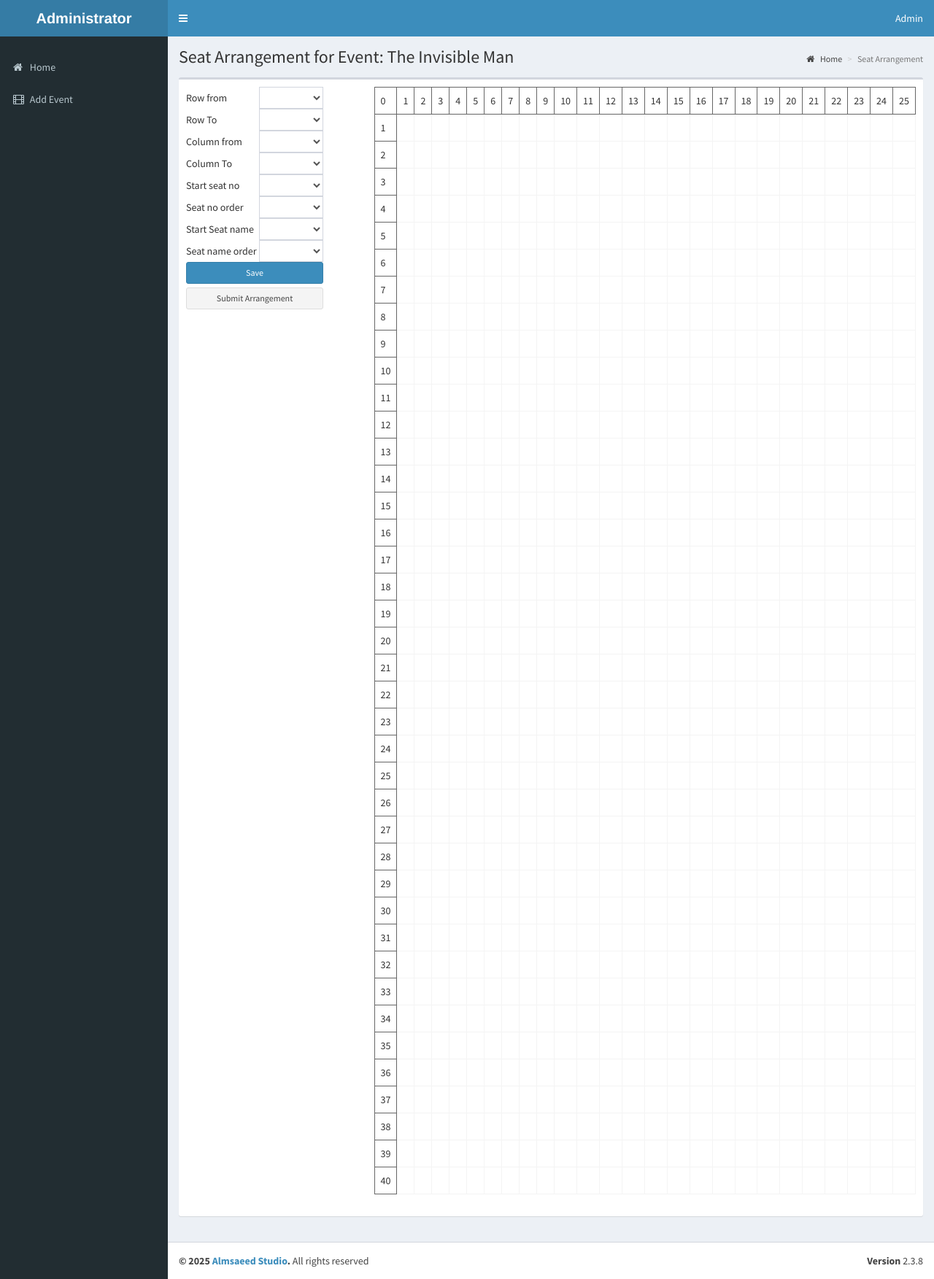
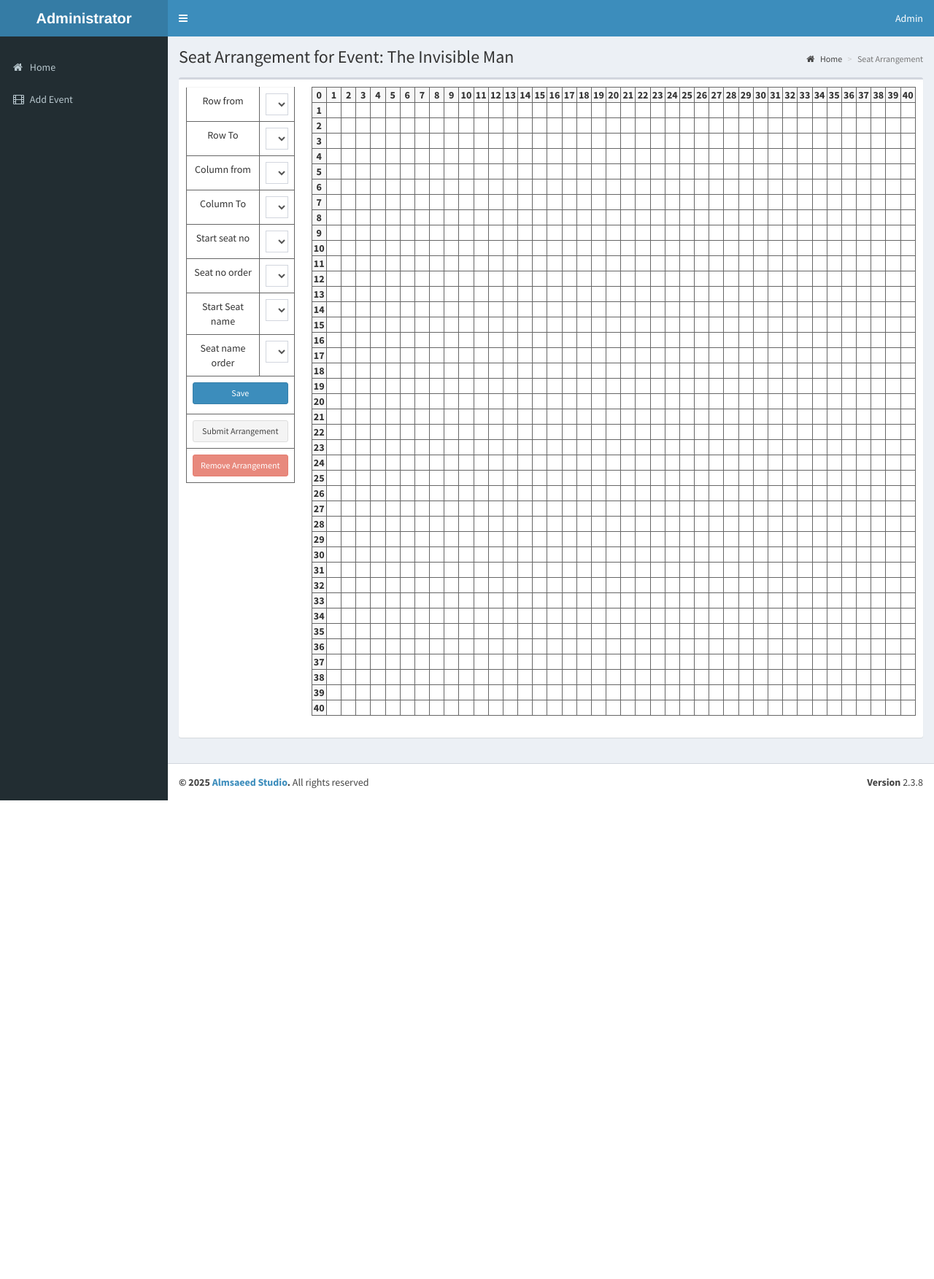
Before and after one commit to tortoisetron/event, a PHP site: page /moviesearch/admin/pages/seat-arrangement.php?theater_id=1 in a window 1280 px wide. Shown: the whole page at 73% size. After the commit the page ends 1097 px from the top, so only its background shows below. Run offline with PHP 8.4, Linux system fonts and the light colour scheme; a user stored in the database is signed in; data comes from the database, SQL or seed files in the repository; data that the repository does not hold is empty; some libraries are stand-ins or nearby versions.

Commit message:
seat arrangement design and removed seat

```diff
--- a/admin/pages/seat-arrangement.php
+++ b/admin/pages/seat-arrangement.php
@@ -29,6 +29,38 @@
 	}
 }
 ?>
+<!-- Add this style block -->
+<style>
+#adminSeatArrange {
+  border-collapse: collapse;
+  width: 100%;
+  table-layout: fixed;
+  background: #fff;
+}
+
+#adminSeatArrange td, #adminSeatArrange th, .config-table td, .config-table th {
+  border: 1px solid #666;
+  /* width: 28px;
+  height: 28px; */
+  text-align: center;
+  vertical-align: middle;
+  padding: 0;
+  box-sizing: border-box;
+}
+
+#adminSeatArrange img {
+  width: 17px;
+  height: 17px;
+  display: block;
+  margin: 0 auto;
+}
+
+#adminSeatArrange tr:first-child td,
+#adminSeatArrange td:first-child {
+  background: #f8f8f8;
+  font-weight: bold;
+}
+</style>
 <!-- Content Wrapper. Contains page content -->
 <div class="content-wrapper">
     <!-- Content Header (Page header) -->
@@ -48,9 +80,9 @@
       <div class="box">
         <div class="box-body">
           <div class="row">
-            <div class="col-md-3">
+            <div class="col-md-2">
               <form>
-                <table cellpadding="5" style="margin-bottom: 20px;">
+                <table cellpadding="5" style="margin-bottom: 20px;" class="table border-dark table-sm config-table">
                   <tr>
                     <td style='width:100px;'>Row from</td>
                     <td>
@@ -133,10 +165,13 @@
                   <tr>
                     <td colspan='2'><input type='button' value='Submit Arrangement' class='btn btn-default btn-sm' style="width:100%;" onclick="save_arrangement()" /></td>
                   </tr>
+                  <tr>
+                    <td colspan='2'><input type='button' id='removeBtn' value='Remove Arrangement' class='btn btn-danger btn-sm' style="width:100%;" onclick="remove_arrangement()" <?php echo ($action != 'edit' || $rescnt == 0) ? 'disabled' : ''; ?> /></td>
+                  </tr>
                 </table>
               </form>
             </div>
-            <div class="col-md-9">
+            <div class="col-md-10">
               <div style="overflow-x:auto; max-width:100%;">
                 <table class="table table-bordered table-sm" id="adminSeatArrange" style="background:#fff;">
                   <?php
@@ -234,13 +269,13 @@
 					seat_name = '';
 				}
 
-				alert(col_from + col_to);
+				// alert(col_from + col_to);
 
 				for(var j = col_from; j<=col_to; j++)
 				{
 					if(flag)
 					{
-						alert("You have selected Row-"+row_from+"-"+row_to+"& Column-"+col_from+"-"+col_to);
+						// alert("You have selected Row-"+row_from+"-"+row_to+"& Column-"+col_from+"-"+col_to);
 					}
 					flag = false;
 					var tdid = i+'.'+j;
@@ -325,6 +360,19 @@
 	document.forms['arrangement_form'].submit();
 }
 </script>
+<script>
+function remove_arrangement() {
+    if(confirm('Are you sure you want to remove all seat arrangements?')) {
+        var myForm = "<form name='remove_arrangement_form' id='remove_arrangement_form' method='post' action='process/remove_arrangement.php'>";
+        myForm = myForm + "<input type='hidden' name='event_id' value='<?php echo $event_id?>'>";
+        myForm = myForm + "<input type='submit' name='submit_remove' id='submit_remove' value='submit_remove'>";
+        myForm = myForm + "</form>";
+
+        document.getElementById('take_arrangement').innerHTML = myForm;
+        document.forms['remove_arrangement_form'].submit();
+    }
+}
+</script>
 <?php
 include('footer.php');
 ?>
```
Also changed, not shown: admin/pages/process/remove_arrangement.php (added, +25 -0 lines), images/ui-bg_diagonals-thick_20_666666_40x40.png (added).
